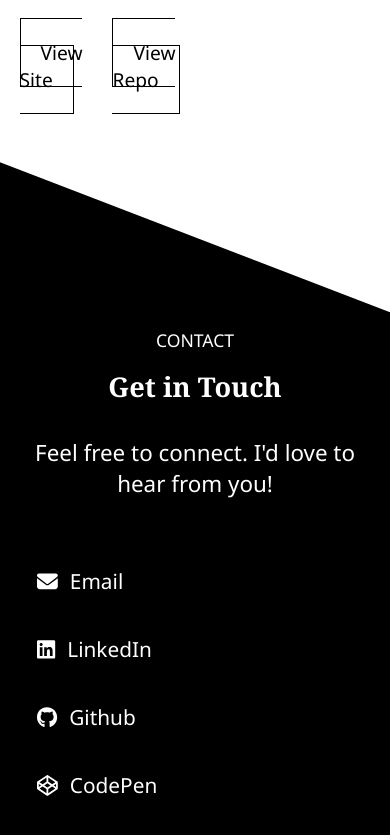
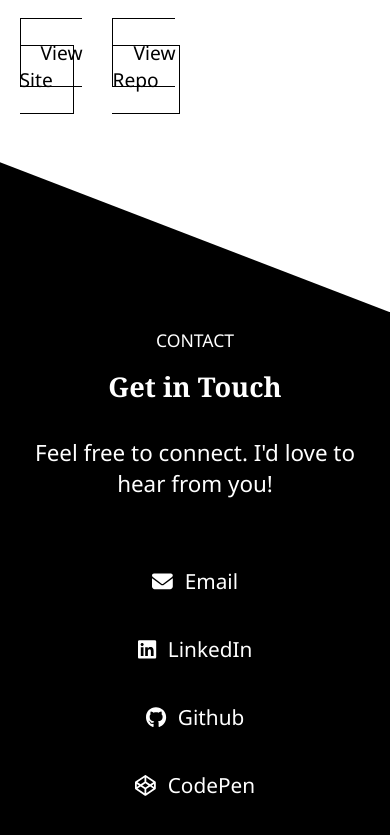
Before and after one commit to surryjm/portfolio-v2, a React (Create React App) app: page / in a window 390 px wide. Shown: the part 4403-5238 px from the top of the page. Built offline with nearby package versions, Linux system fonts and the light colour scheme.

Commit message:
finished footer styles, set up new media query mixin

```diff
--- a/src/components/Footer/Footer.scss
+++ b/src/components/Footer/Footer.scss
@@ -7,10 +7,7 @@
   background-color: #000000;
   padding: 2rem 0 6rem 0;
   text-align: center;
-  @include extraSmallBreakpoint {
-    padding: 1rem 5% 0 5%;
-  }
-  @include smallBreakpoint {
+  @include extraSmallThruSmallBreakpoints {
     padding: 1rem 5% 0 5%;
   }
   @include mediumBreakpoint {
@@ -27,18 +24,11 @@
     justify-content: center;
     margin-top: 3.5rem;
     font-size: 1.3rem;
-    @include extraSmallBreakpoint {
+    @include extraSmallThruSmallBreakpoints {
       display: flex;
       flex-direction: column;
-      align-items: flex-start;
-      margin: 2rem 20% 0 23%;
-      font-size: 1.3rem;
-    }
-    @include smallBreakpoint {
-      display: flex;
-      flex-direction: column;
-      align-items: flex-start;
-      margin: 2rem 26% 0 36%;
+      align-items: center;
+      margin: 2rem 0 0 0;
       font-size: 1.3rem;
     }
     @include mediumBreakpoint {
@@ -47,19 +37,8 @@
       align-items: center;
       font-size: 1.3rem;
     }
-    // @include extraSmallThruMediumBreakpoints {
-    //   display: flex;
-    //   flex-direction: column;
-    //   align-items: flex-start;
-
-    //   margin-top: 2rem;
-    //   font-size: 1.3rem;
-    // }
     li {
-      @include extraSmallBreakpoint {
-        padding: 20px 0 20px 0;
-      }
-      @include smallBreakpoint {
+      @include extraSmallThruSmallBreakpoints {
         padding: 20px 0 20px 0;
       }
       @include mediumBreakpoint {
@@ -108,19 +87,21 @@
   .footer-line {
     padding-bottom: 4rem;
     margin: 3rem 20% 0 20%;
-    @include extraSmallBreakpoint {
+    @include extraSmallThruSmallBreakpoints {
       border: none;
       padding-bottom: 2rem;
-      margin: 3rem 17% 0 5%;
-    }
-    @include smallBreakpoint {
-      border: none;
-      padding-bottom: 2rem;
-      margin: 3rem 17% 0 5%;
+      margin: 3rem 0 0 0;
     }
     @include mediumBreakpoint {
       border: none;
       padding-bottom: 4rem;
     }
+    @include largeBreakpoint {
+      padding-bottom: 4rem;
+      margin: 3rem 5% 0 5%;
+    }
+    @include extraLargeBreakpoint {
+      margin: 3rem 15% 0 15%;
+    }
   }
 }
--- a/src/styles/_mixins.scss
+++ b/src/styles/_mixins.scss
@@ -8,6 +8,12 @@
 
 @mixin smallBreakpoint {
   @media (min-width: $screen-sm-start) and (max-width: $screen-sm-end) {
+    @content;
+  }
+}
+
+@mixin extraSmallThruSmallBreakpoints {
+  @media (max-width: $screen-sm-end) {
     @content;
   }
 }
```
